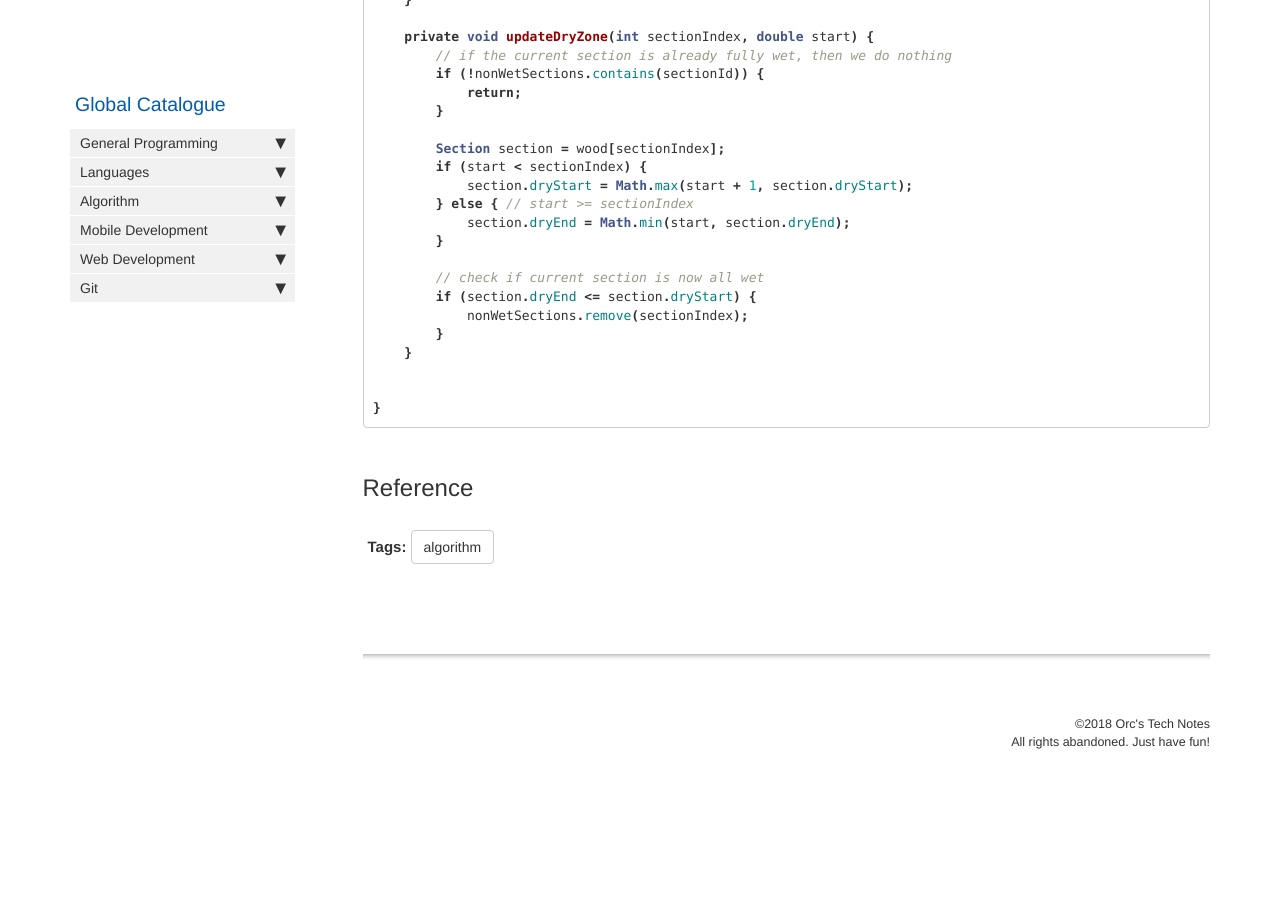
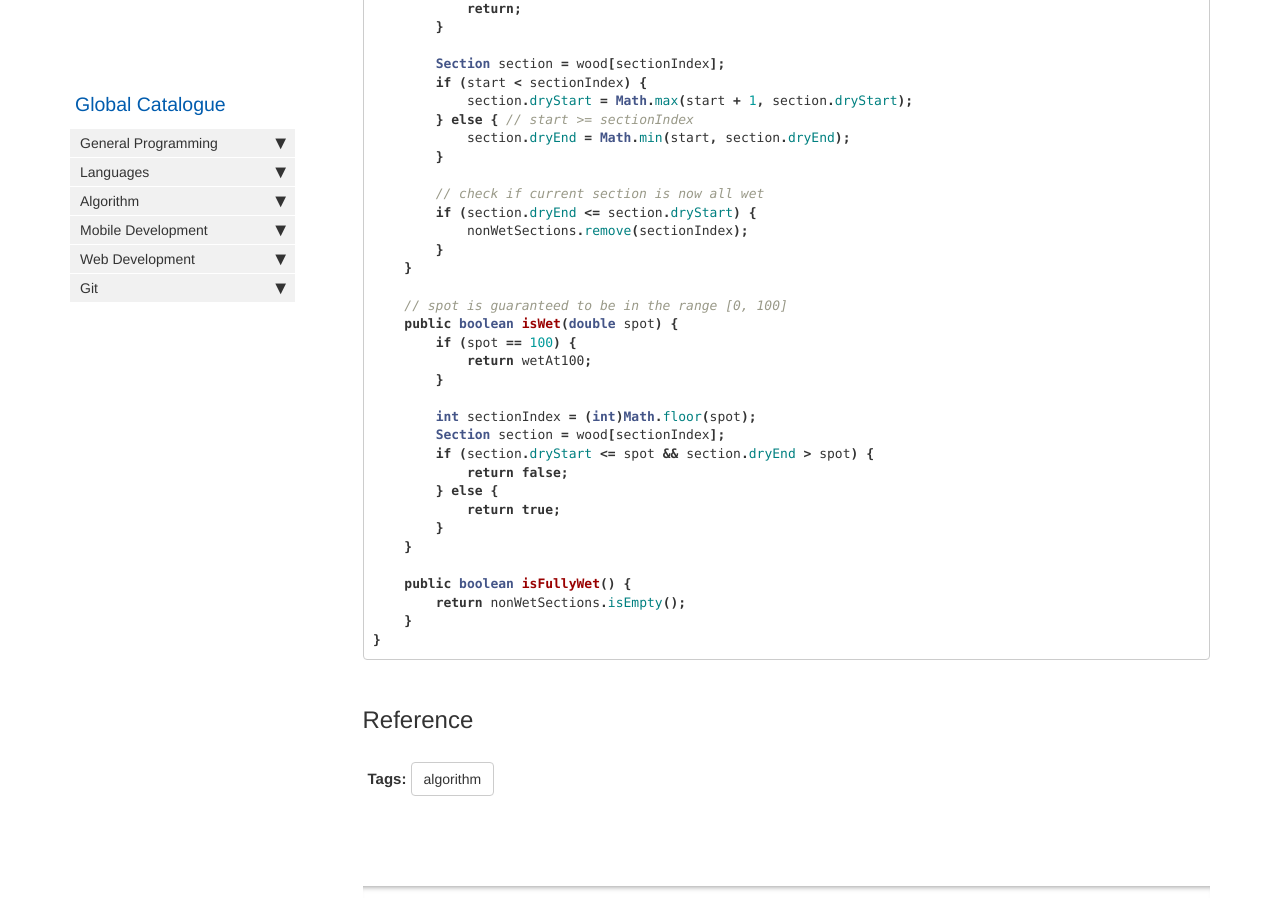
Before and after one commit to HungryOrc/hungryorc.github.io, a Jekyll site: the page built from pages/algorithm/algorithm_raindrop_on_wood.md, in a window 1280 px wide and 900 px high, scrolled down 2127 px. Built offline with Jekyll 4.4.1, drawn with Linux system fonts in a browser that asks for light colours; nearby versions of some CDN libraries; comment, search, counter and statistics services are not loaded; before the commit the page ends 2929 px from its top, so only the background shows below that; some of the changed text lies outside the part shown.

Commit message:
Update algorithm_raindrop_on_wood.md

````diff
--- a/pages/algorithm/algorithm_raindrop_on_wood.md
+++ b/pages/algorithm/algorithm_raindrop_on_wood.md
@@ -103,7 +100,24 @@ public class Solution {
         }
     }
 
+    // spot is guaranteed to be in the range [0, 100]
+    public boolean isWet(double spot) {
+        if (spot == 100) {
+            return wetAt100;
+        }
 
+        int sectionIndex = (int)Math.floor(spot);
+        Section section = wood[sectionIndex];
+        if (section.dryStart <= spot && section.dryEnd > spot) {
+            return false;
+        } else {
+            return true;
+        }
+    }
+
+    public boolean isFullyWet() {
+        return nonWetSections.isEmpty();
+    }
 }
 ```
 
````
Also changed, not shown: other parts of pages/algorithm/algorithm_raindrop_on_wood.md (+0 -3 lines).
